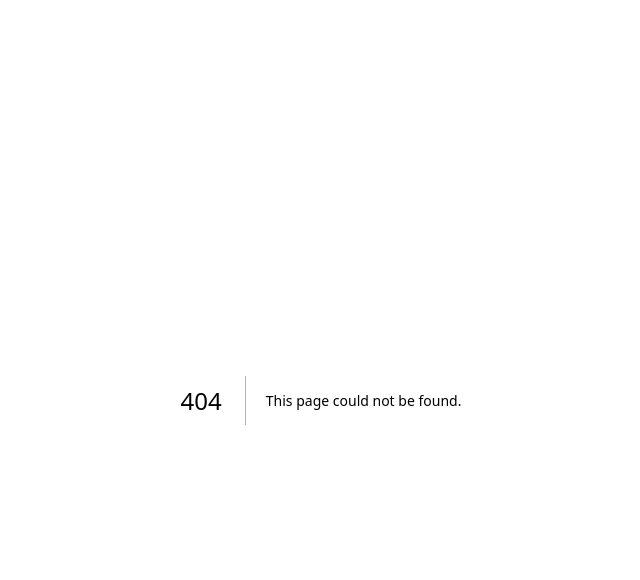
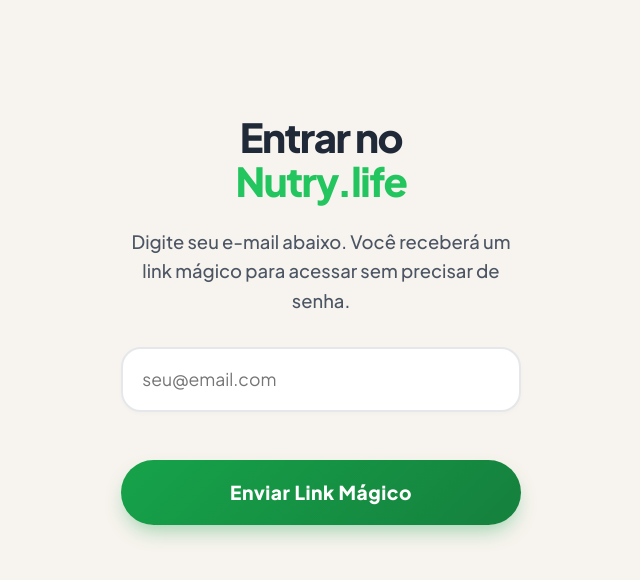
Before and after one commit to elevanceseguros/Nutri, a Next.js app: page /login in a window 1280 px wide. Before the commit this address had no page. Shown: the top 580 px of the page, without its empty margins (319-959 px from the left). Built offline with nearby package versions, Linux system fonts and the light colour scheme; a web font is replaced by a local one.

Commit message:
Create page.tsx

```diff
--- /dev/null
+++ b/src/app/login/page.tsx
@@ -0,0 +1,68 @@
+"use client";
+
+import React, { useState } from "react";
+import { supabase } from "@/lib/supabase";
+import styles from "../page.module.css"; // Reutilizando seus estilos
+
+export default function LoginPage() {
+  const [email, setEmail] = useState("");
+  const [loading, setLoading] = useState(false);
+  const [message, setMessage] = useState("");
+
+  async function handleLogin(e: React.FormEvent) {
+    e.preventDefault();
+    setLoading(true);
+    setMessage("");
+
+    const { error } = await supabase.auth.signInWithOtp({
+      email,
+      options: {
+        emailRedirectTo: window.location.origin, // Volta para a home após o clique
+      },
+    });
+
+    if (error) {
+      setMessage("Erro: " + error.message);
+    } else {
+      setMessage("Verifique seu e-mail! Enviamos um link de acesso.");
+    }
+    setLoading(false);
+  }
+
+  return (
+    <main className={styles.main} style={{ display: 'flex', alignItems: 'center', justifyContent: 'center', minHeight: '80vh' }}>
+      <div className="fade-up" style={{ maxWidth: '400px', width: '100%', textAlign: 'center' }}>
+        <h1 className={styles.heroTitle} style={{ fontSize: '2.5rem' }}>Entrar no <br/><span className={styles.logoAccent}>Nutry.life</span></h1>
+        <p className={styles.heroSub} style={{ marginBottom: '2rem' }}>
+          Digite seu e-mail abaixo. Você receberá um link mágico para acessar sem precisar de senha.
+        </p>
+
+        <form onSubmit={handleLogin} style={{ display: 'flex', flexDirection: 'column', gap: '1rem' }}>
+          <input
+            type="email"
+            placeholder="seu@email.com"
+            required
+            className={styles.qBtn} // Usando o estilo dos botões para manter o padrão
+            style={{ width: '100%', padding: '1.2rem', fontSize: '1.1rem', cursor: 'text' }}
+            value={email}
+            onChange={(e) => setEmail(e.target.value)}
+          />
+
+          <button
+            type="submit"
+            disabled={loading}
+            className={`${styles.btnPrimary} ${loading ? styles.btnDisabled : ""}`}
+          >
+            {loading ? "Enviando..." : "Enviar Link Mágico"}
+          </button>
+        </form>
+
+        {message && (
+          <p style={{ marginTop: '1.5rem', fontWeight: '700', color: message.includes("Erro") ? "#ef4444" : "#22c55e" }}>
+            {message}
+          </p>
+        )}
+      </div>
+    </main>
+  );
+}
```
